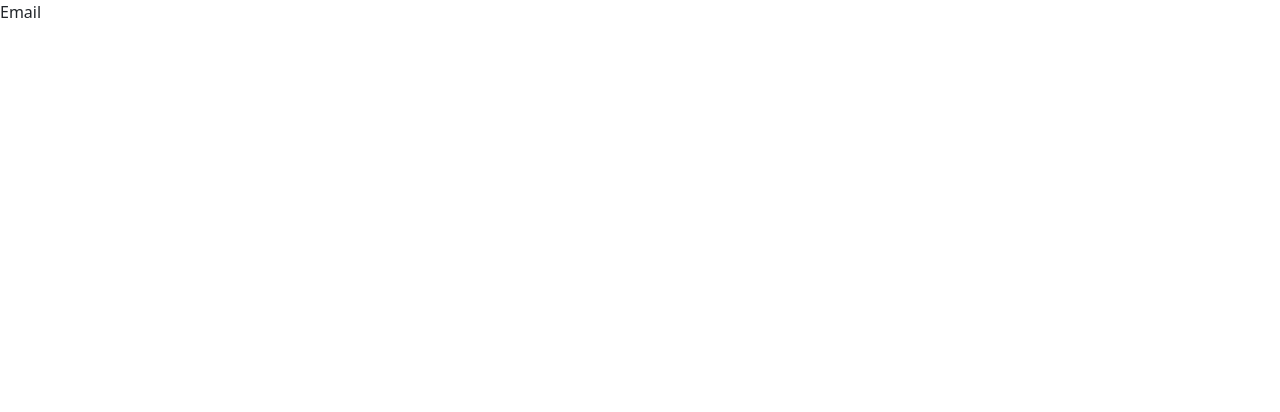
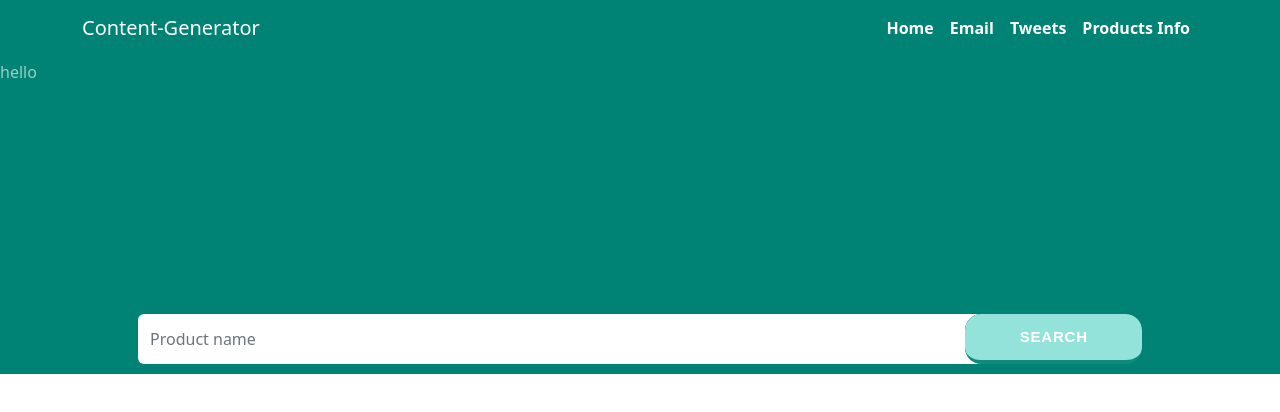
Before and after one commit to ayobamiseun/Content_Generation_Ai, a React (Create React App) app: page /email in a window 1280 px wide. Shown: the top 412 px of the page. Built offline with nearby package versions, Linux system fonts and the light colour scheme.

Commit message:
pages temp

```diff
--- /dev/null
+++ b/src/components/Display.tsx
@@ -0,0 +1,51 @@
+import  {FC} from 'react'
+import Navmenu from './Navmenu'
+
+
+// const { Configuration, OpenAIApi } = require("openai");
+
+// const configuration = new Configuration({
+//   apiKey: process.env.OPENAI_API_KEY,
+// });
+// const openai = new OpenAIApi(configuration);
+
+// const response = await openai.createCompletion({
+//   model: "text-davinci-002",
+//   prompt: "Tell me all i need to know about Iphone",
+//   temperature: 0.8,
+//   max_tokens: 143,
+//   top_p: 1,
+//   frequency_penalty: 0,
+//   presence_penalty: 0,
+// });
+
+interface Props  {
+    description: string;
+    search: string;
+}
+
+ const ProductDescription: FC<Props> = ({description, search}) => {
+  return (
+    <div>
+        <Navmenu/>
+
+
+      <div className='hero'>
+
+
+        <p> {description}</p>
+
+
+      <form action="#" className="form-search d-flex align-items-stretch " data-aos="fade-up" data-aos-delay="200">
+            <input type="text" className="form-control" placeholder="Product name" />
+
+            <button className="button-19" role="button">{search}</button>
+          </form>
+      </div>
+
+
+    </div>
+  )
+}
+
+export default ProductDescription
--- a/src/components/Email.tsx
+++ b/src/components/Email.tsx
@@ -1,8 +1,19 @@
 import React from 'react'
+import Display from './Display'
+
+
 
 const Email = () => {
-  return (
-    <div>Email</div>
+  return (<>
+
+      <Display
+       description="hello"
+       search="search"
+
+    />
+  </>
+
+
   )
 }
 export default Email
--- a/src/components/Hero.tsx
+++ b/src/components/Hero.tsx
@@ -1,5 +1,6 @@
 import React from 'react'
 import hero from '../images/hero-img.svg'
+
 
 
 function Hero() {
--- a/src/components/Navmenu.tsx
+++ b/src/components/Navmenu.tsx
@@ -12,7 +12,7 @@ import {
 function CollapsibleExample() {
   return (
 
-    <Navbar collapseOnSelect expand="lg" bg="dark" variant="dark">
+    <Navbar collapseOnSelect fixed="top"  expand="lg" variant="dark">
       <Container>
         <Navbar.Brand href="#home">Content-Generator</Navbar.Brand>
         <Navbar.Toggle aria-controls="responsive-navbar-nav" />
--- a/src/components/ProductDescription.tsx
+++ b/src/components/ProductDescription.tsx
@@ -1,8 +1,33 @@
 import React from 'react'
+import Display from './Display'
+
+// const { Configuration, OpenAIApi } = require("openai");
+
+// const configuration = new Configuration({
+//   apiKey: process.env.OPENAI_API_KEY,
+// });
+// const openai = new OpenAIApi(configuration);
+
+// const response = await openai.createCompletion({
+//   model: "text-davinci-002",
+//   prompt: "Tell me all i need to know about Iphone",
+//   temperature: 0.8,
+//   max_tokens: 143,
+//   top_p: 1,
+//   frequency_penalty: 0,
+//   presence_penalty: 0,
+// });
 
  const ProductDescription = () => {
   return (
-    <div>ProductDescription</div>
+    <div>
+
+      <Display
+       description="Generate the detail you want to know by inputting the product name"
+       search="search product"
+
+    />
+  </div>
   )
 }
 
--- a/src/components/Tweets.tsx
+++ b/src/components/Tweets.tsx
@@ -1,8 +1,20 @@
 import React from 'react'
+import Display from './Display'
+
 
 function Tweets() {
   return (
-    <div>Tweets</div>
+    <div>
+
+
+
+      <Display
+       description="Generate the detail you want to know by inputting the product name"
+       search="search product"
+
+    />
+
+    </div>
   )
 }
 
--- a/src/index.css
+++ b/src/index.css
@@ -6,6 +6,7 @@ body {
   -webkit-font-smoothing: antialiased;
   -moz-osx-font-smoothing: grayscale;
 }
+
 
 code {
   font-family: source-code-pro, Menlo, Monaco, Consolas, 'Courier New',
@@ -17,7 +18,14 @@ section {
   overflow: hidden;
 }
 
-
+.navbar {
+  background-color: #008374;
+}
+.nav-link a {
+  text-decoration: none;
+ color: #fff;
+ font-weight: 600;
+}
 .hero {
   width: 100%;
   position: relative;
@@ -156,3 +164,111 @@ section {
 .hero .icon-box:hover .icon {
   color: #fff;
 }
+
+
+/* form */
+.form-search {
+
+  padding: 10px;
+  border-radius: 10px;
+  padding-top: 200px;
+  width: 80%;
+  margin: auto;
+}
+input {
+  background-color: #008374;
+}
+
+ .form-control {
+  padding-top: 18px;
+  padding-bottom: 18px;
+  padding-left: 20px;
+  /* padding-right: 20px; */
+  /* border: none; */
+  margin-right: 10px;
+  border: none !important;
+
+  background-color: #fff !important;
+}
+
+ form .form-control:hover,
+ form .form-control:focus {
+  outline: none;
+  box-shadow: none;
+}
+
+ form .btn-primary {
+  background-color: #008374;
+  padding: 15px 30px;
+}
+
+ form .btn-primary:hover {
+  background-color: #008374;
+}
+
+
+
+
+/* CSS */
+.button-19 {
+  appearance: button;
+  background-color: #108a7c;
+  border: solid transparent;
+  border-radius: 16px;
+  border-width: 0 0 4px;
+  box-sizing: border-box;
+  color: #FFFFFF;
+  cursor: pointer;
+  display: inline-block;
+  font-family: din-round,sans-serif;
+  font-size: 15px;
+  font-weight: 700;
+  letter-spacing: .8px;
+  line-height: 20px;
+  margin: 0;
+  outline: none;
+  overflow: visible;
+  padding: 13px 16px;
+  text-align: center;
+  text-transform: uppercase;
+  touch-action: manipulation;
+  transform: translateZ(0);
+  transition: filter .2s;
+  user-select: none;
+  -webkit-user-select: none;
+  vertical-align: middle;
+  white-space: nowrap;
+    margin-left: -50px;
+    height: 50px;
+    width: 200px;
+  /* width: 100%; */
+}
+
+.button-19:after {
+  background-clip: padding-box;
+  background-color: #94e3da;
+  border: solid transparent;
+  border-radius: 16px;
+  border-width: 0 0 4px;
+  bottom: -4px;
+  content: "";
+  left: 0;
+  position: absolute;
+  right: 0;
+  top: 0;
+  z-index: -1;
+}
+
+.button-19:main,
+.button-19:focus {
+  user-select: auto;
+}
+
+.button-19:hover:not(:disabled) {
+  filter: brightness(1.1);
+  -webkit-filter: brightness(1.1);
+}
+
+.button-19:disabled {
+  cursor: auto;
+}
```
Also changed, not shown: 1 other file (tests, documents, lock files or other folders).
